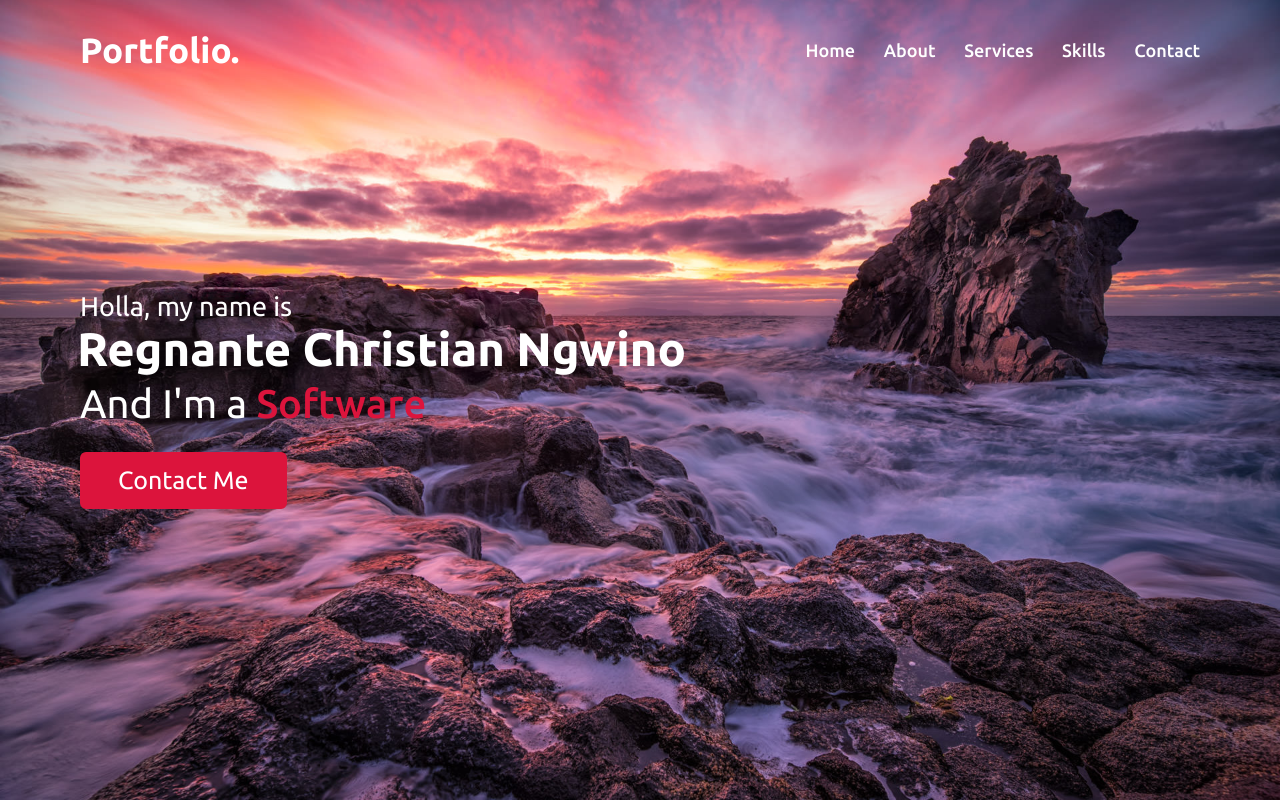
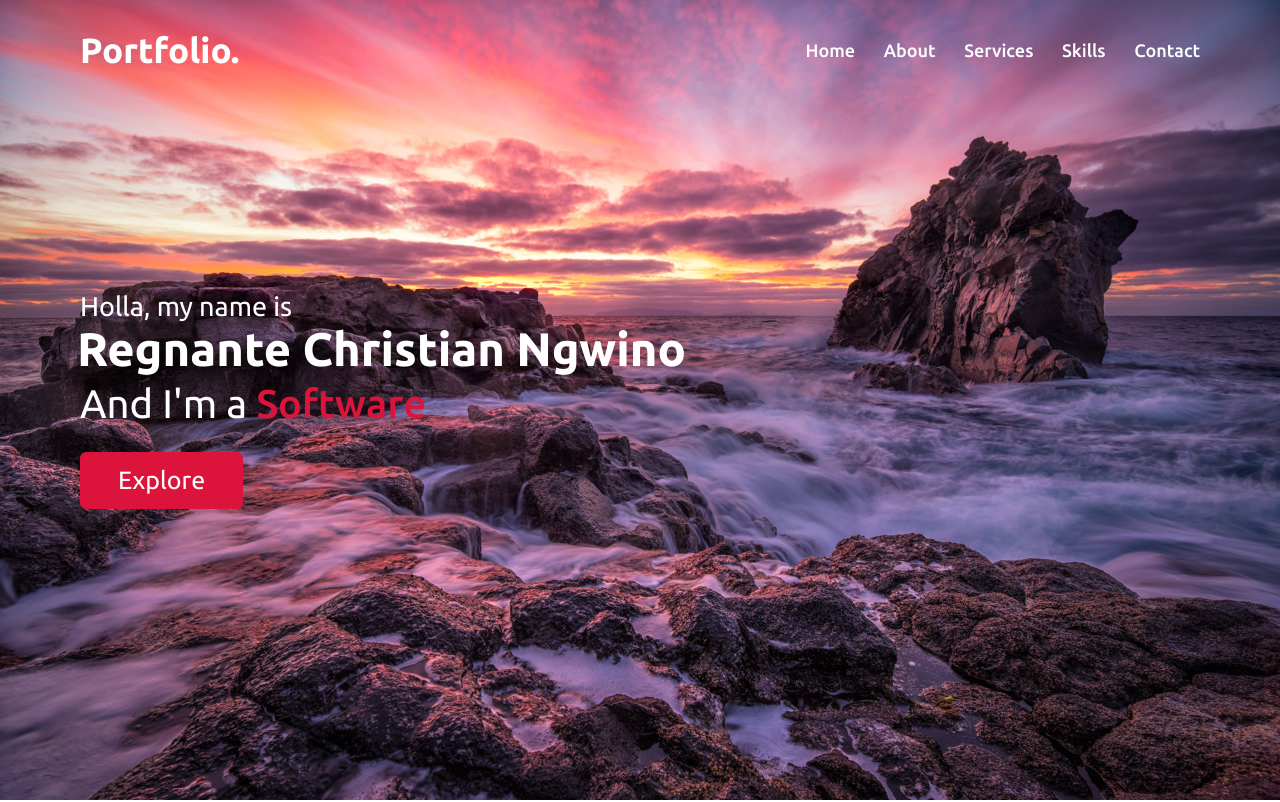
Before and after one commit to Christian-Regnante/Christian-Regnante.github.io, a plain HTML site: page index.html in a window 1280 px wide. Shown: the top 802 px of the page. Drawn offline with nearby package versions, Linux system fonts and the light colour scheme.

Commit message:
Update index.html

```diff
--- a/index.html
+++ b/index.html
@@ -43,7 +43,7 @@
                 <div class="text-1">Holla, my name is</div>
                 <div class="text-2">Regnante Christian Ngwino</div>
                 <div class="text-3">And I'm a <span class="typing"></span></div>
-                <a href="#contact">Contact Me</a>
+                <a href="#about">Explore</a>
             </div>
         </div>
     </section>
```
